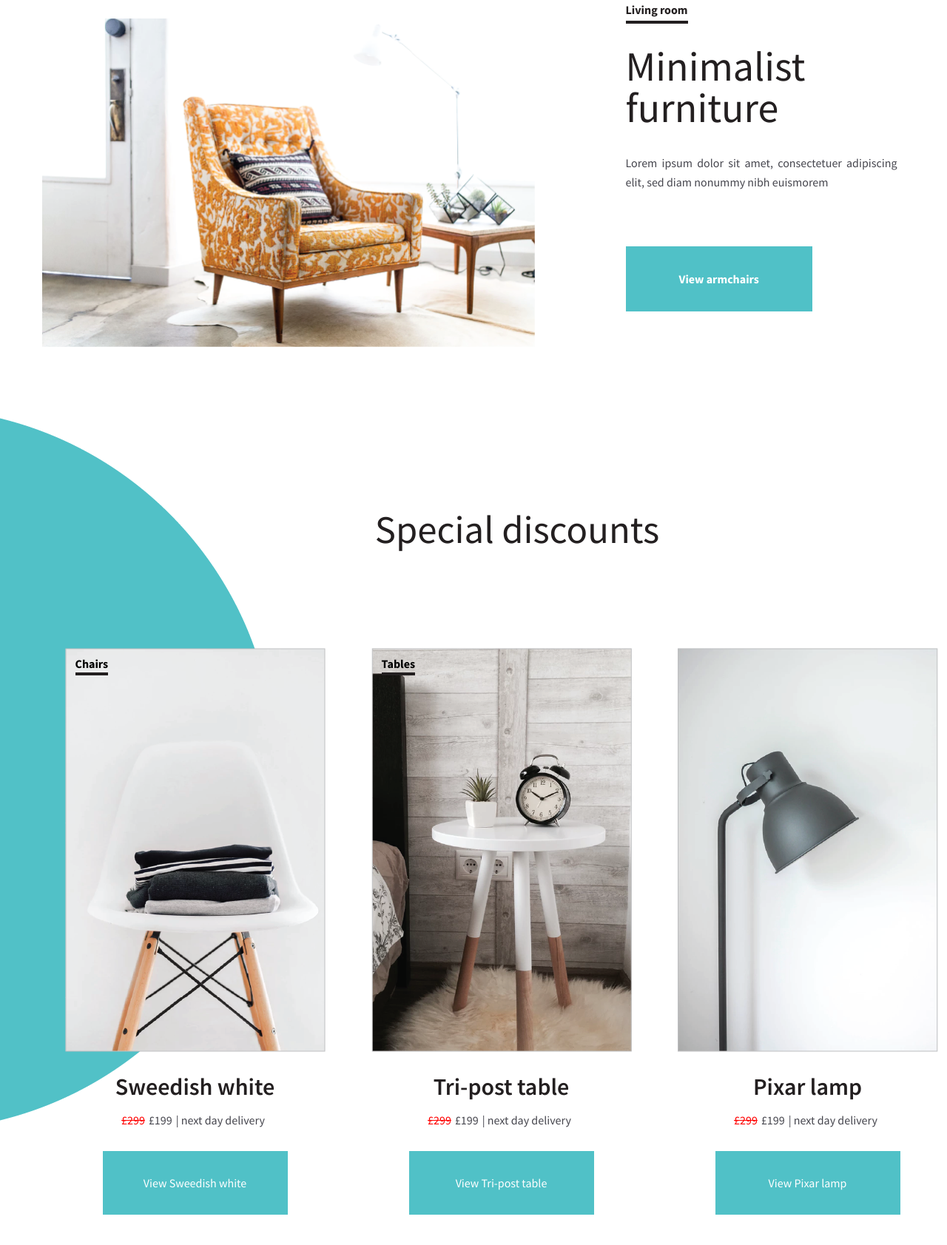
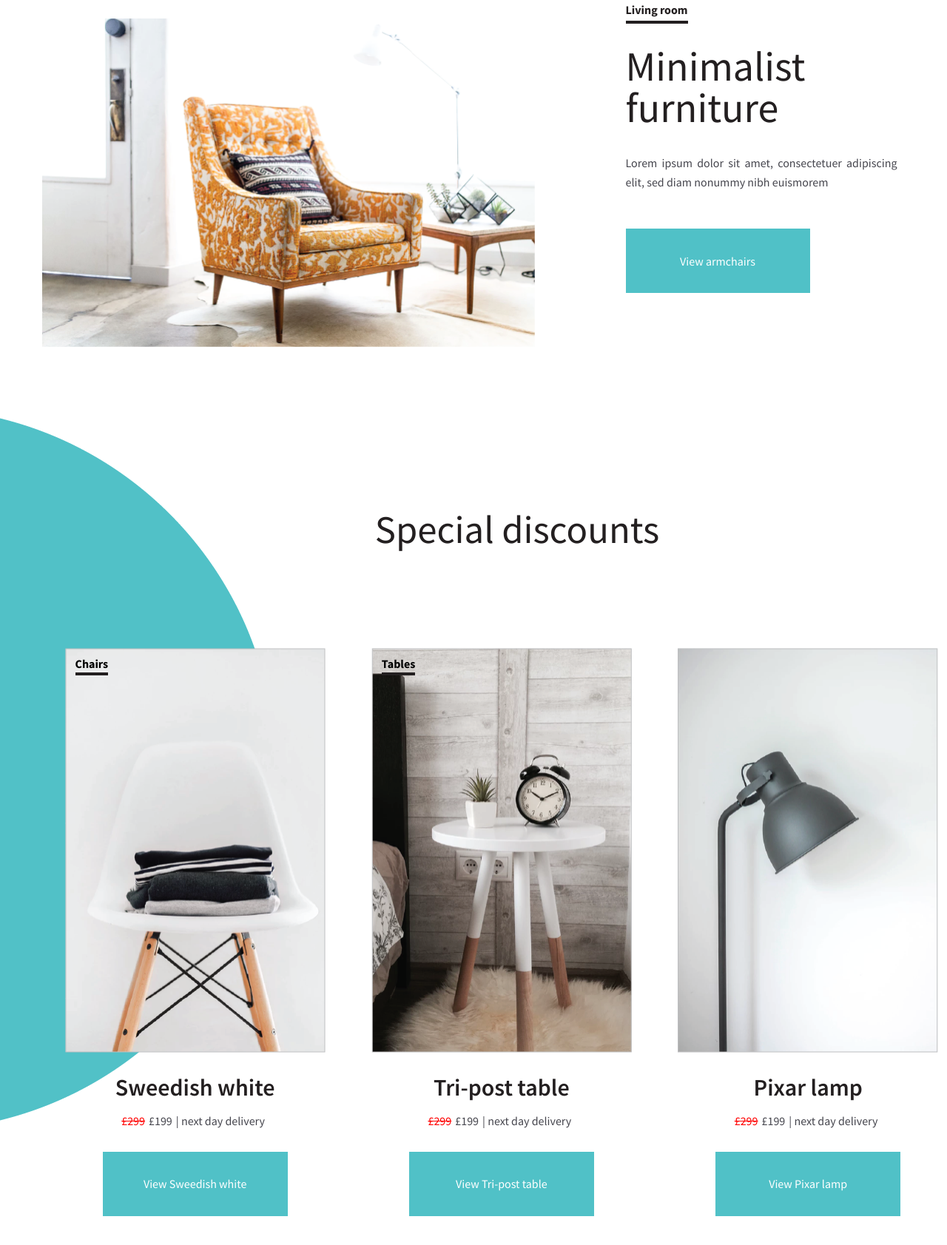
Before and after one commit to Doanhuutrung/Furniture-Shop, a plain HTML site: page index.html in a window 1280 px wide. Shown: the part 1101-2784 px from the top of the page at 74% size. Drawn offline with nearby package versions, Linux system fonts and the light colour scheme.

Commit message:
fix style

```diff
--- a/css/styles.css
+++ b/css/styles.css
@@ -143,14 +143,16 @@
     text-decoration: underline;
     color: #fff;
 }
-.home .home-detail button {
+.home .home-detail a {
+    min-height: 87px;
+    width: 300px;
     background-color: #50c1c7;
     padding: 32px 84px;
     border: none;
     color: white;
     margin-top: 80px;
     font-size: 1rem;
-    font-weight: 700;
+    font-weight: 400;
     cursor: pointer;
     transition: 0.4s;
 }
@@ -210,14 +212,19 @@
     color: #46464E;
     text-align: justify;
 }
-.livingroom button {
+.livingroom a {
+     display: flex;
+     justify-content: center;
+     align-items: center;
+     margin: 0 ;
+    min-height: 87px;
+    width: 249px;
     background-color: #50c1c7;
-    padding: 34px 72px;
+    padding: 20px;
     border: none;
     color: white;
-    margin-top: 80px;
     font-size: 1rem;
-    font-weight: 700;
+    font-weight: 400;
     cursor: pointer;
     transition: 0.4s;
     margin-top: 50px !important;
@@ -263,6 +270,9 @@
 }
 .special .product-img img {
     width: 100%;
+    width: 362px;
+    min-height: 544px;
+    flex: 0 0 auto;
 }
 .special .special-title {
     text-align: center;
@@ -323,7 +333,8 @@
     text-decoration: line-through;
     margin-right: 5px;
   }
-.special .product-content button {
+  .special .product-content a {
+    min-height: 87px;
     background-color: #50c1c7;
     padding: 33px 0px;
     border: none;
@@ -333,8 +344,10 @@
     font-weight: 400;
     cursor: pointer;
     transition: 0.4s;
+    display: block;
     width: 250px !important;
     margin-top: 32px !important;
+    margin: 0 auto;
 }
 
 
@@ -480,14 +493,14 @@
     outline: none;
     font-size: 1rem;
 }
-.contact .contact-form button {
-    /* background-color: #50c1c7; */
+.contact .contact-form a {
+    display: flex;
+    justify-content: center;
     padding: 35px 0px;
     border: none;
     color: white;
-    /* margin-top: 80px; */
     font-size: 1rem;
-    font-weight: 700;
+    font-weight: 400;
     cursor: pointer;
     transition: 0.4s;
     margin-top: 50px !important;
--- a/index.html
+++ b/index.html
@@ -63,7 +63,7 @@
                 adipiscing elit
               </p>
               <div class="home-detail-price">£2,300</div>
-              <button>View the collection</button>
+              <a>View the collection</a>
             </div>
             <div class="home-img">
               <img src="images/home.png" alt="home image" />
@@ -91,7 +91,7 @@
               Lorem ipsum dolor sit amet, consectetuer adipiscing elit, sed diam
               nonummy nibh euismorem
             </p>
-            <button>View armchairs</button>
+            <a href="#" class="text-white">View armchairs</a>
           </div>
         </section>
         <section class="special">
@@ -111,7 +111,7 @@
                   <span class="product-price-cost">£299</span><span>£199</span
                   ><span>| next day delivery</span>
                 </div>
-                <button>View Sweedish white</button>
+                <a>View Sweedish white</a>
               </div>
             </div>
             <div class="product-item">
@@ -125,7 +125,7 @@
                   <span class="product-price-cost">£299</span><span>£199</span
                   ><span>| next day delivery</span>
                 </div>
-                <button>View Tri-post table</button>
+                <a>View Tri-post table</a>
               </div>
             </div>
             <div class="product-item">
@@ -139,7 +139,7 @@
                   <span class="product-price-cost">£299</span><span>£199</span
                   ><span>| next day delivery</span>
                 </div>
-                <button>View Pixar lamp</button>
+                <a>View Pixar lamp</a>
               </div>
             </div>
             <div class="product-item">
@@ -153,7 +153,7 @@
                   <span class="product-price-cost">£299</span><span>£199</span
                   ><span>| next day delivery</span>
                 </div>
-                <button>View Sweedish Chair</button>
+                <a>View Sweedish Chair</a>
               </div>
             </div>
           </div>
@@ -222,7 +222,7 @@
                   <input type="text" />
                 </div>
               </div>
-              <button>Submit</button>
+              <a>Submit</a>
             </form>
           </div>
         </section>
```
